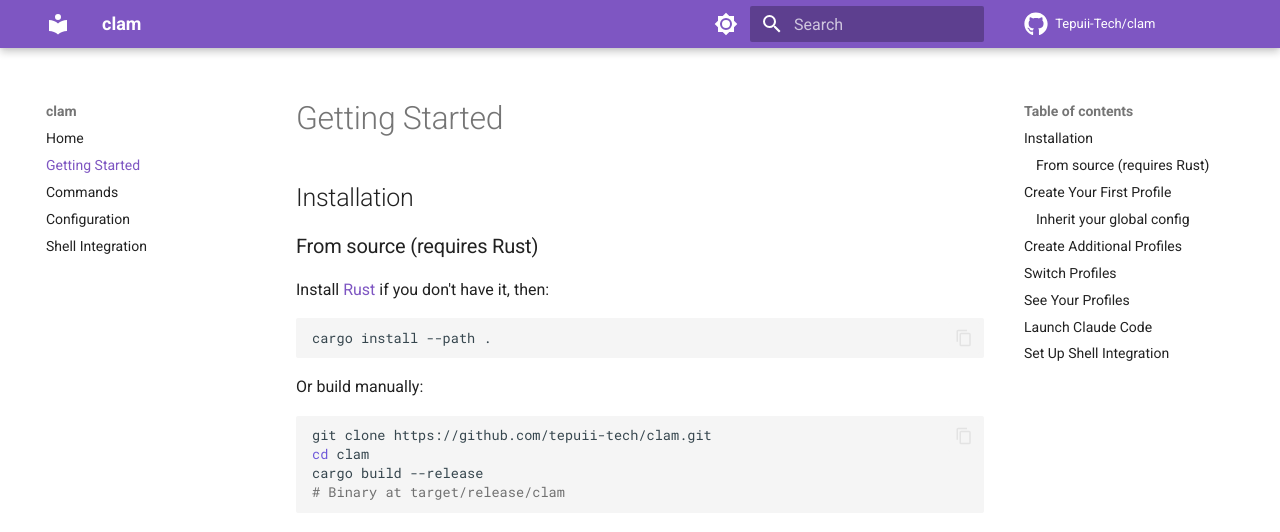
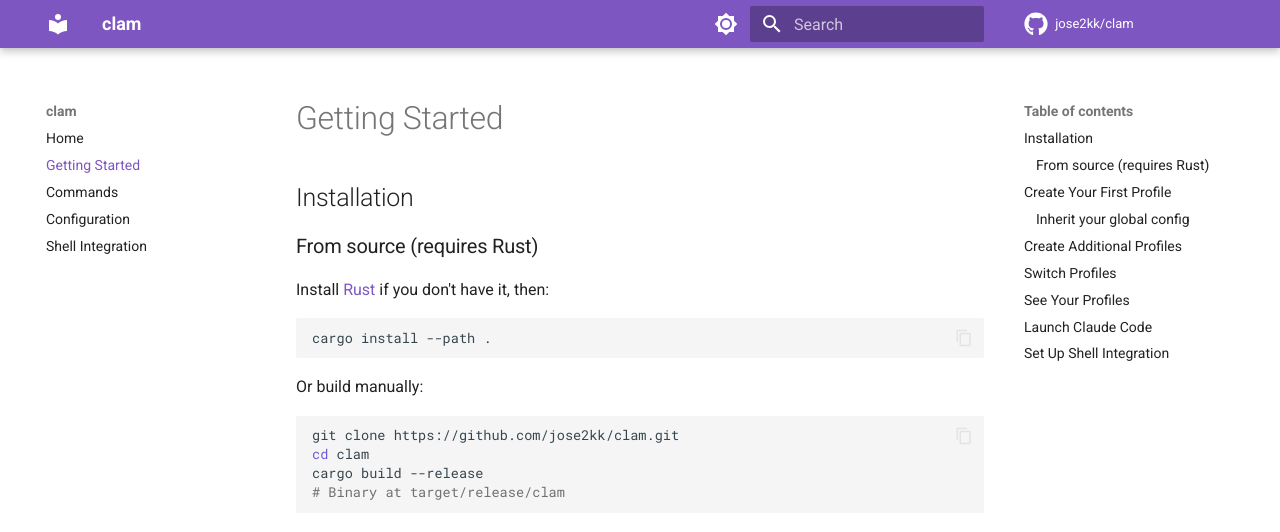
Before and after one commit to jose2kk/clam, an MkDocs documentation site: the page built from docs/getting-started.md, in a window 1280 px wide and 900 px high. Shown: the top 532 px of the window. Built offline with MkDocs 1.6.1 and Material for MkDocs 9.7.7, drawn with Linux system fonts in a browser that asks for light colours; comment, search, counter and statistics services are not loaded.

Commit message:
Mkdocs update

````diff
--- a/docs/getting-started.md
+++ b/docs/getting-started.md
@@ -13,7 +13,7 @@ cargo install --path .
 Or build manually:
 
 ```sh
-git clone https://github.com/tepuii-tech/clam.git
+git clone https://github.com/jose2kk/clam.git
 cd clam
 cargo build --release
 # Binary at target/release/clam
--- a/mkdocs.yml
+++ b/mkdocs.yml
@@ -1,8 +1,8 @@
 site_name: clam
 site_url: https://clam.jose2kk.com
 site_description: Manage multiple Claude Code accounts on a single machine
-repo_url: https://github.com/Tepuii-Tech/clam
-repo_name: Tepuii-Tech/clam
+repo_url: https://github.com/jose2kk/clam
+repo_name: jose2kk/clam
 
 theme:
   name: material
````
Also changed, not shown: README.md (+1 -1 lines).
